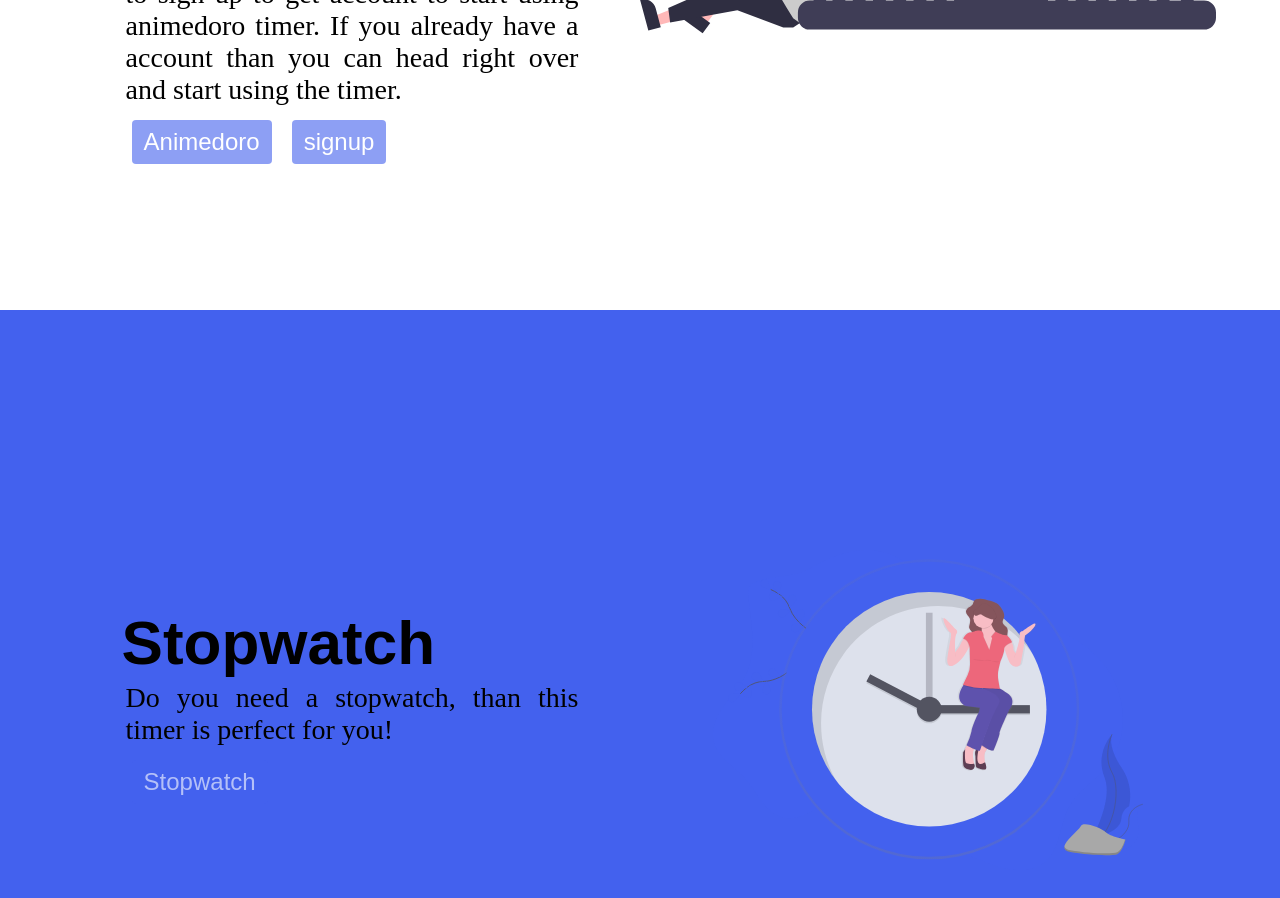
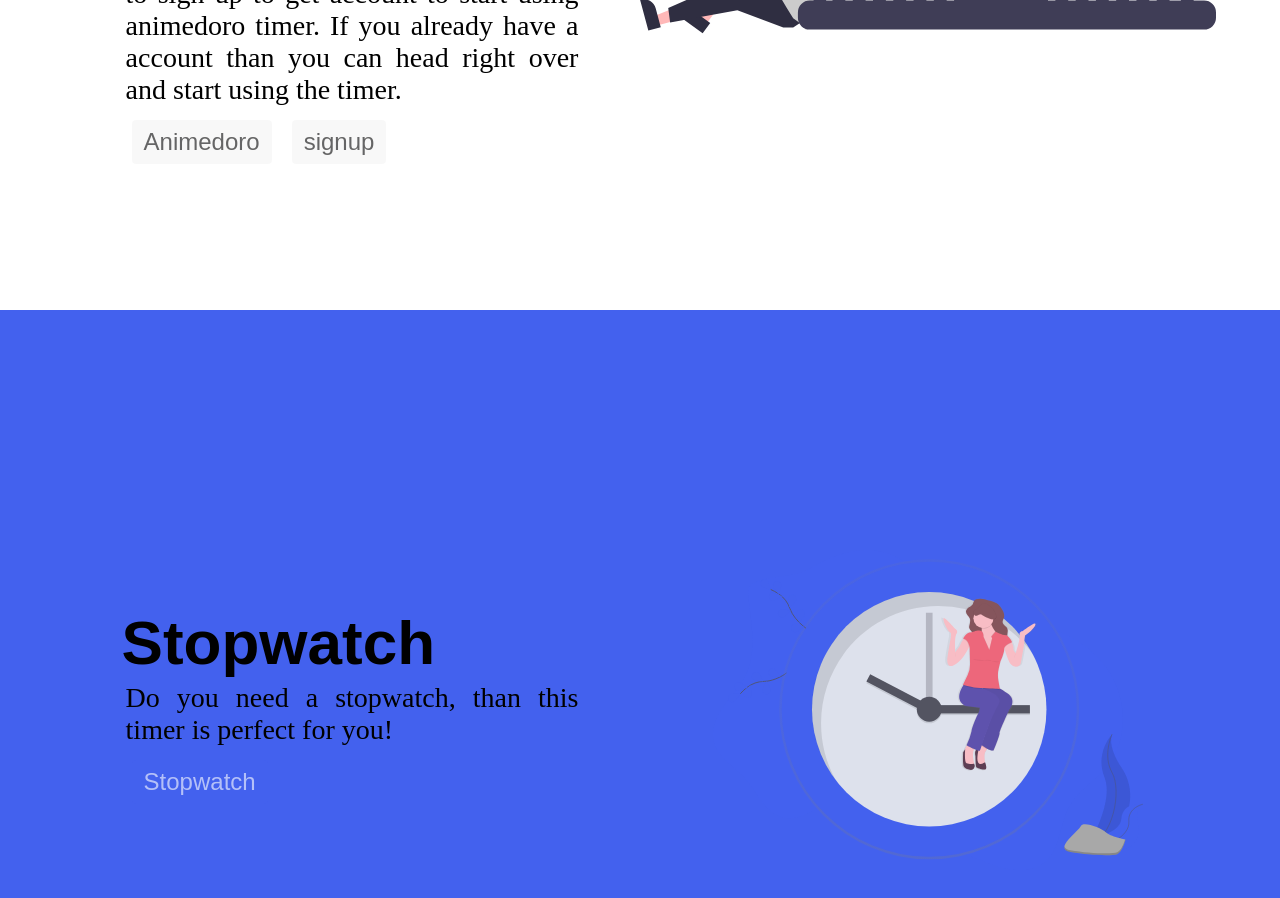
Before and after one commit to Ghulam-Afzal/timed, a React (Create React App) app: page / in a window 1280 px wide. Shown: the part 2140-3038 px from the top of the page. Built offline with nearby package versions, Linux system fonts and the light colour scheme; a web font is replaced by a local one.

Commit message:
updated buttons

```diff
--- a/src/Home.css
+++ b/src/Home.css
@@ -99,6 +99,20 @@
   opacity: 100%;
 }
 
+.home-btn-alt {
+  color: #000001;
+  background: #F5F5F5;
+
+}
+.home-btn-alt:hover{
+  background: #E8E8E8;
+}
+
+.home-btn-alt:active{
+  background: #E8E8E8;
+}
+
+
 @media screen and (min-width: 1200px) {
   .section .section-title {
     text-align: left;
--- a/src/Home.js
+++ b/src/Home.js
@@ -46,10 +46,10 @@ function Home() {
                 timer.
               </p>
               <Link to="/animedoro">
-                <button className="home-btn">Animedoro</button>
+                <button className="home-btn home-btn-alt">Animedoro</button>
               </Link>
               <Link to="/signup">
-                <button className="home-btn">signup</button>
+                <button className="home-btn home-btn-alt">signup</button>
               </Link>
             </div>
             <img src={image3} alt="animedoro" className="image" />
```
